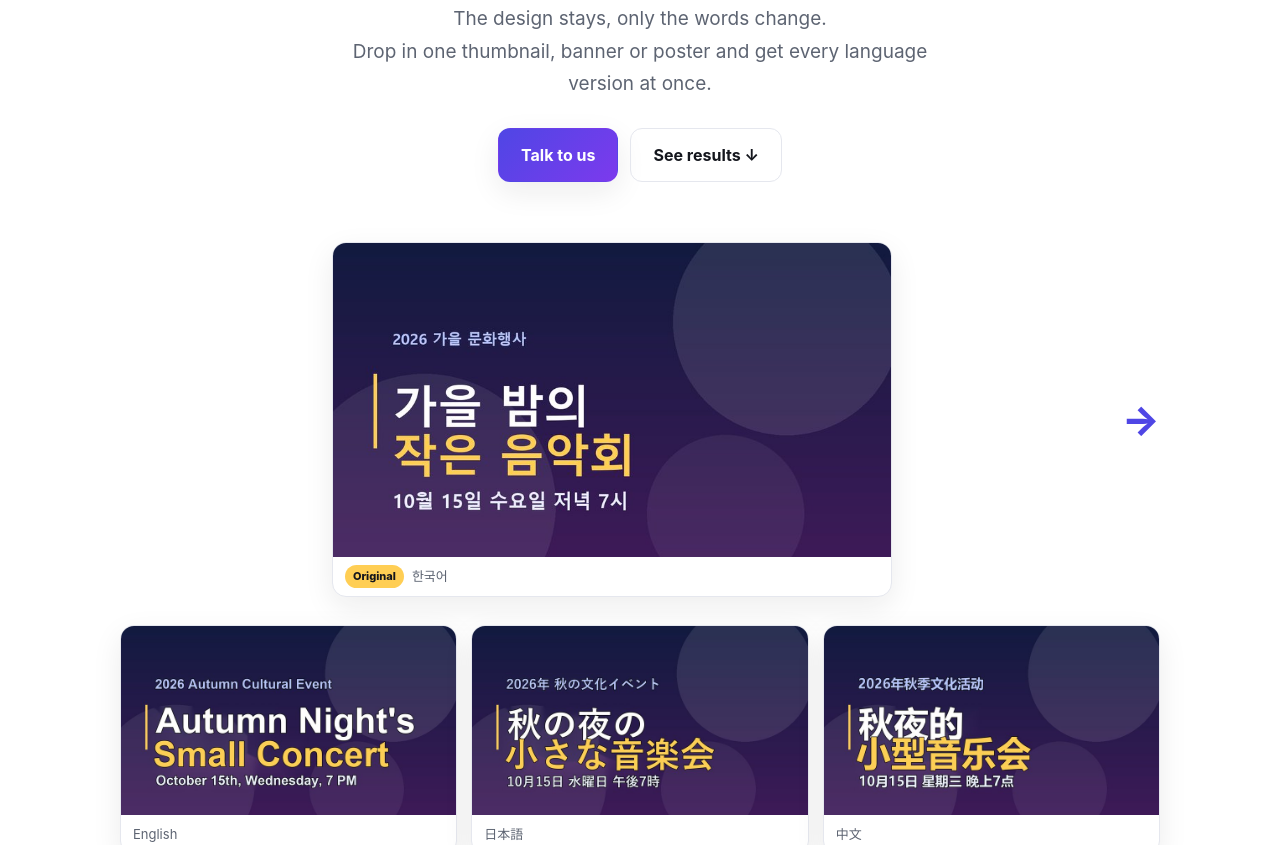
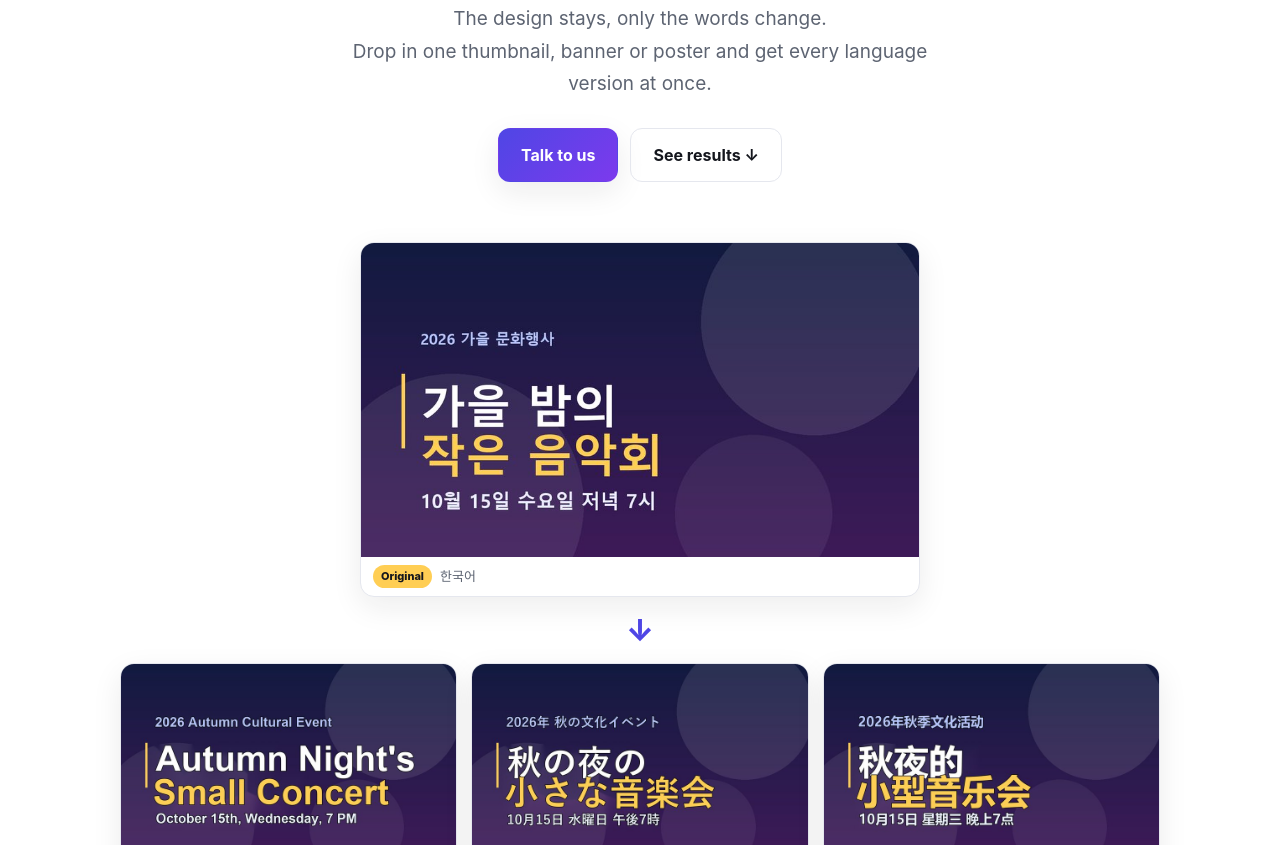
Before and after one commit to real21c/glotpic, a plain HTML site: page index.html in a window 1280 px wide. Shown: the part 377-1222 px from the top of the page. Drawn offline with Linux system fonts and the light colour scheme.

Commit message:
매인 디자인 화살표 방향 수정

```diff
--- a/assets/style.css
+++ b/assets/style.css
@@ -55,9 +55,9 @@ h3{font-size:18px;font-weight:700}
 /* demo */
 .demo{padding:20px 0 70px}
 .demo .wrap{display:grid;gap:28px}
-.before{display:grid;grid-template-columns:1fr auto;align-items:center;gap:18px}
+.before{display:grid;gap:18px}
+.arrow{font-size:30px;line-height:1;color:var(--brand);font-weight:800;text-align:center;margin:-10px 0}
 .before figure{margin:0;max-width:560px;justify-self:center}
-.arrow{font-size:40px;color:var(--brand);font-weight:800;display:none}
 .after{display:grid;grid-template-columns:repeat(3,1fr);gap:14px}
 figure{margin:0;background:var(--card);border:1px solid var(--line);border-radius:14px;overflow:hidden;box-shadow:var(--shadow)}
 figure img{aspect-ratio:16/9;object-fit:cover}
@@ -65,7 +65,6 @@ figcaption{padding:8px 12px;font-size:13px;color:var(--muted);display:flex;gap:8
 .tag{background:var(--accent);color:#14161d;font-weight:800;font-size:11px;padding:2px 8px;border-radius:999px}
 @media (max-width:760px){.after{grid-template-columns:repeat(2,1fr)}}
 @media (max-width:480px){.after{grid-template-columns:1fr}}
-@media (min-width:900px){.before{grid-template-columns:1fr auto}.arrow{display:block}}
 
 /* how */
 .how{padding:70px 0;background:var(--bg2);border-top:1px solid var(--line);border-bottom:1px solid var(--line)}
--- a/index.html
+++ b/index.html
@@ -50,8 +50,8 @@
         <img src="assets/demo/web/sample_ko.jpg" alt="원본 한국어 포스터" width="800" height="450" loading="eager">
         <figcaption><span class="tag" data-i18n="demo.before">원본</span> 한국어</figcaption>
       </figure>
-      <div class="arrow" aria-hidden="true">→</div>
     </div>
+    <div class="arrow" aria-hidden="true">↓</div>
     <div class="after">
       <figure><img src="assets/demo/web/sample_en.jpg" alt="English" width="800" height="450" loading="lazy"><figcaption>English</figcaption></figure>
       <figure><img src="assets/demo/web/sample_ja.jpg" alt="日本語" width="800" height="450" loading="lazy"><figcaption>日本語</figcaption></figure>
```
